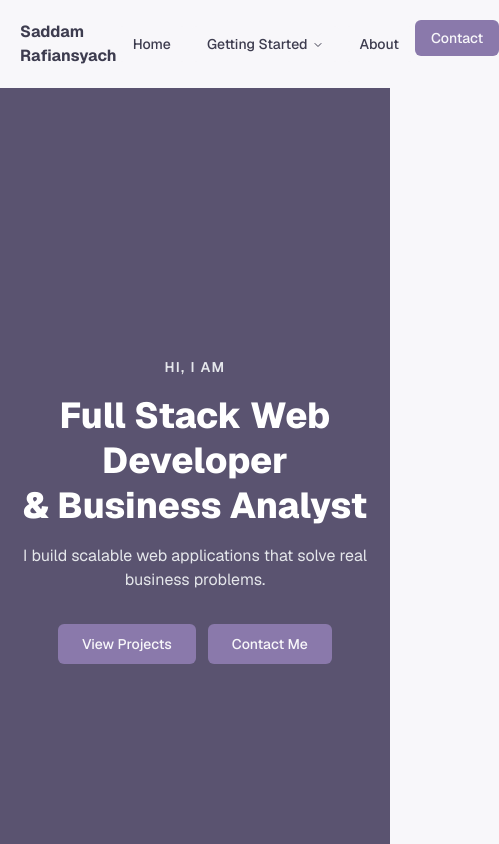
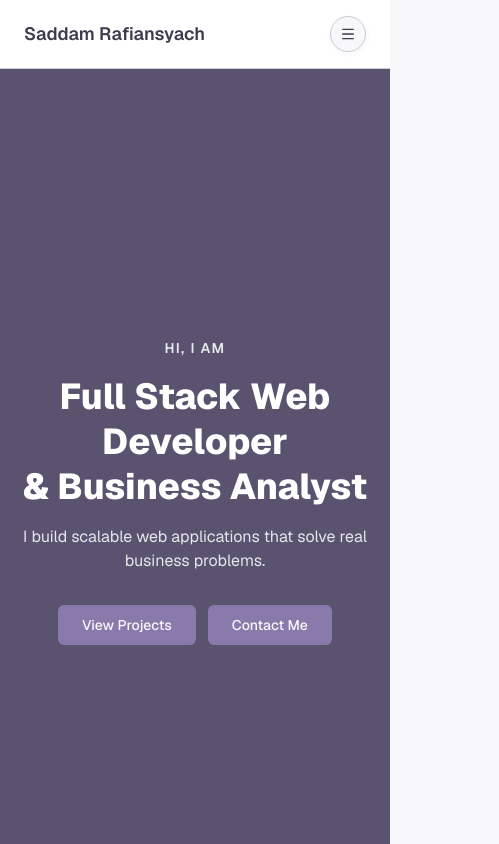
Before and after one commit to Kinglytical/Portofolio-V2, a Next.js app: page / in a window 390 px wide. Shown: the top 844 px of the page, 499 px wide, since content can reach past the window. Built offline with nearby package versions, Linux system fonts and the light colour scheme.

Commit message:
15 : adding navbar responsive

```diff
--- a/app/layout.tsx
+++ b/app/layout.tsx
@@ -3,8 +3,17 @@ import { Geist, Geist_Mono } from "next/font/google";
 import "./globals.css";
 import { NavigationMenuDemo } from "@/components/navbar";
 import { Button } from "@/components/ui/button";
+import { Menu } from "lucide-react";
+import {
+  Sheet,
+  SheetContent,
+  SheetTrigger,
+  SheetHeader,
+  SheetTitle,
+  SheetDescription,
+} from "@/components/ui/sheet";
+
 import Link from "next/link";
-import Image from "next/image";
 
 const geistSans = Geist({
   variable: "--font-geist-sans",
@@ -31,13 +40,84 @@ export default function RootLayout({
       <body
         className={`${geistSans.variable} ${geistMono.variable} antialiased`}
       >
-        <div className="flex w-full align-middle justify-between p-5 bg-transparent relative">
-          <Link href="/" className="font-bold">Saddam Rafiansyach</Link>
-          <NavigationMenuDemo />
-          <Button>Contact</Button>
+        <div className="sticky top-0 z-50 w-full border-b bg-white">
+          <div className="max-w-6xl mx-auto flex items-center justify-between px-6 py-4">
+            {/* LEFT */}
+            <Link href="/" className="font-semibold text-lg">
+              Saddam Rafiansyach
+            </Link>
+
+            {/* CENTER (DESKTOP NAV) */}
+            <div className="hidden md:flex flex-1 justify-center">
+              <NavigationMenuDemo />
+            </div>
+
+            {/* RIGHT */}
+            <div className="hidden md:flex">
+              <Button className="rounded-full px-6">Contact</Button>
+            </div>
+
+            {/* MOBILE */}
+            <div className="md:hidden">
+              {/* hamburger tetap */}
+              <Sheet>
+                <SheetTrigger asChild>
+                  <Button
+                    variant="outline"
+                    size="icon"
+                    className="rounded-full"
+                  >
+                    <Menu className="h-5 w-5" />
+                  </Button>
+                </SheetTrigger>
+
+                <SheetContent side="right" className="w-[300px] sm:w-[350px]">
+                  <SheetHeader>
+                    <SheetTitle>Saddam Rafiansyach</SheetTitle>
+                    <SheetDescription>Navigation Menu</SheetDescription>
+                  </SheetHeader>
+
+                  <nav className="flex flex-col gap-2 mt-6">
+                    <MobileLink href="/">Home</MobileLink>
+                    <MobileLink href="/Introduction">Introduction</MobileLink>
+                    <MobileLink href="/projects">Projects</MobileLink>
+                    <MobileLink href="/Timeline">Experience</MobileLink>
+                    <MobileLink href="/seo-skills">SEO Skills</MobileLink>
+                    <MobileLink href="/about">About</MobileLink>
+                  </nav>
+
+                  <div className="mt-auto pt-6">
+                    <Button className="w-full rounded-full">Contact Me</Button>
+                  </div>
+                </SheetContent>
+              </Sheet>
+            </div>
+          </div>
         </div>
         {children}
       </body>
     </html>
   );
 }
+
+function MobileLink({
+  href,
+  children,
+}: {
+  href: string;
+  children: React.ReactNode;
+}) {
+  return (
+    <Link
+      href={href}
+      className="
+        px-3 py-2 rounded-lg text-sm font-medium
+        transition-colors
+        hover:bg-muted
+        active:scale-[0.98]
+      "
+    >
+      {children}
+    </Link>
+  );
+}
```
